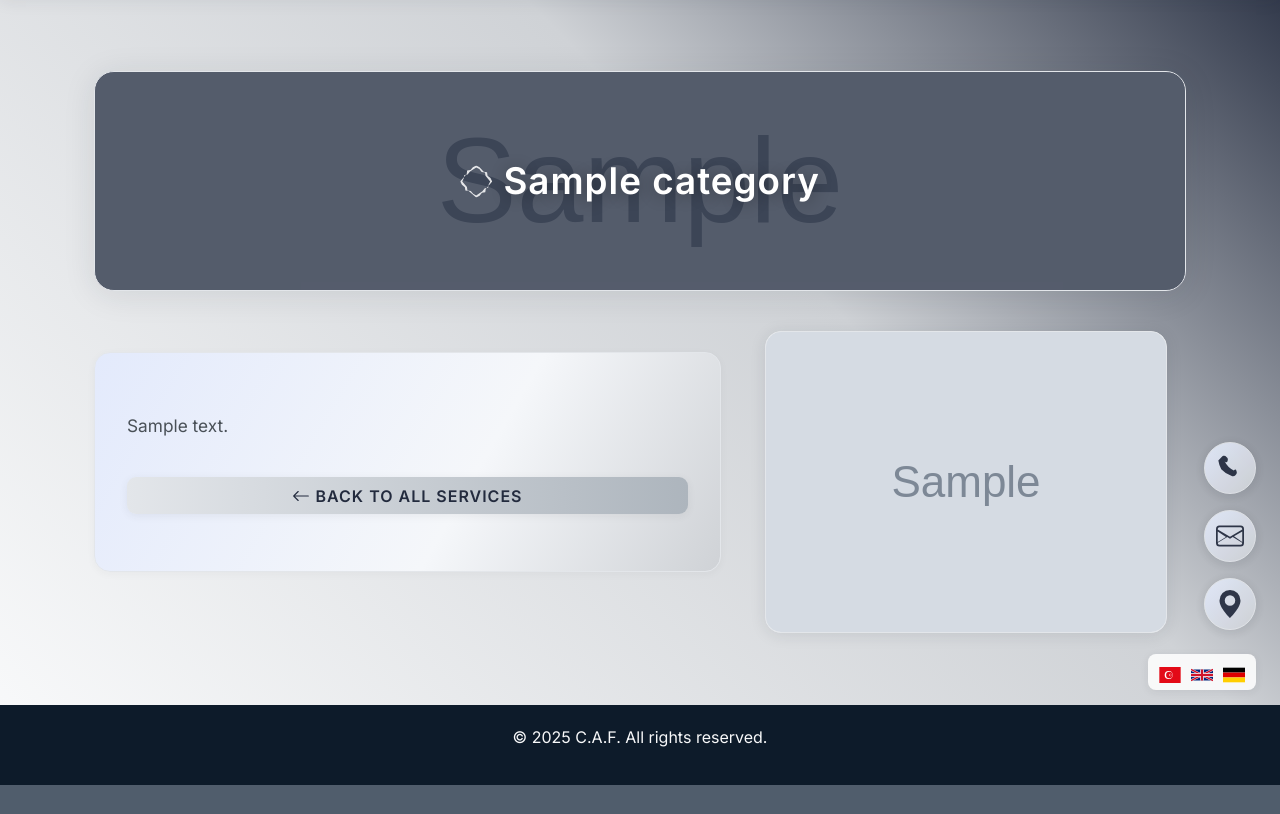
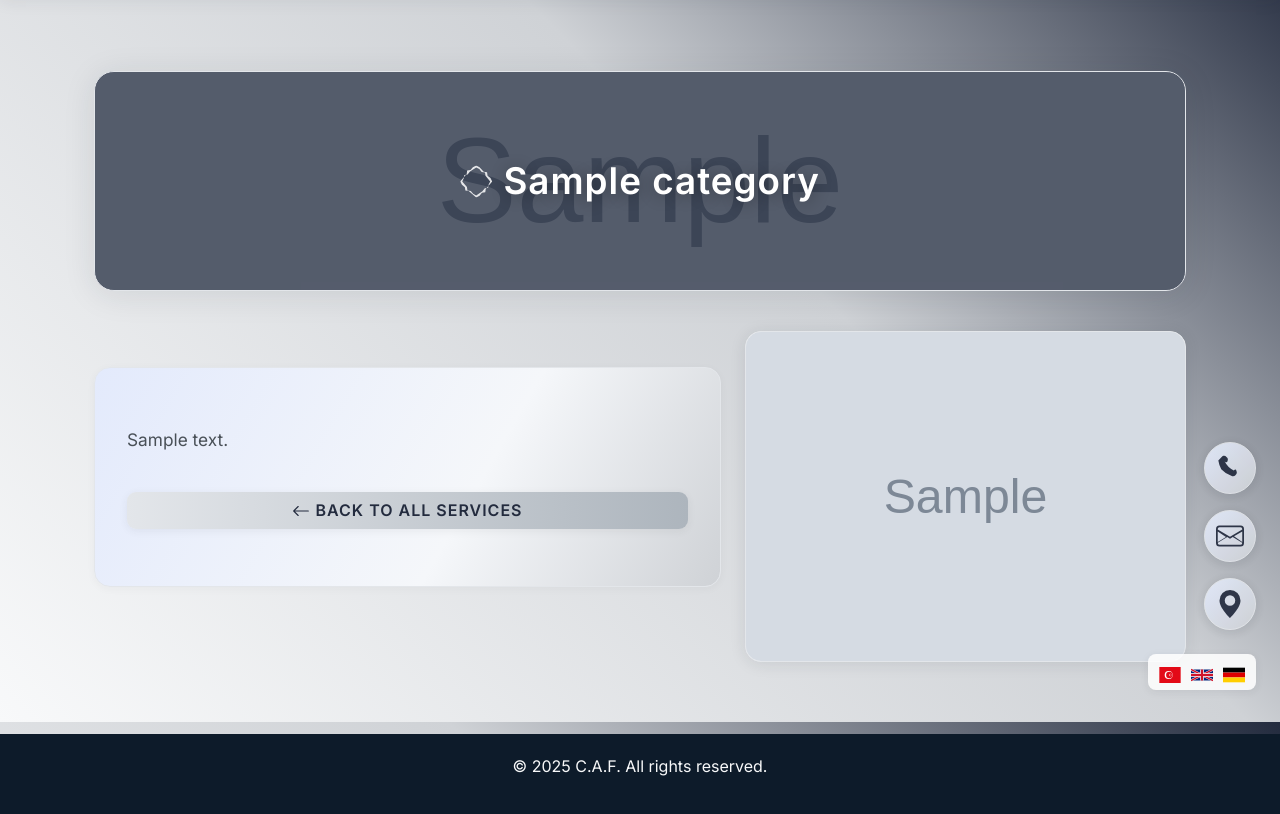
Before and after one commit to Lampa97/Consulting_Company_Website, a Django app: template website/templates/website/category_detail.html in a window 1280 px wide. Shown: the part 78-892 px from the top of the page. Before the commit the page ends 863 px from the top, so only its background shows below. Run offline with Django 5.2, Linux system fonts and the light colour scheme; the template is opened without the code that fills it: most values are stand-ins (such as "Sample title", 1, 10 or a date in 2020); grey boxes marked "Sample" are stand-in pictures.

Commit message:
fixed footer bug

```diff
--- a/templates/base.html
+++ b/templates/base.html
@@ -45,8 +45,6 @@
       }
       main {
         flex: 1 0 auto;
-        display: flex;
-        flex-direction: column;
       }
       .navbar {
         background-color: #0d1b2a; /* dark blue */
@@ -69,7 +67,9 @@
         color: #f8f9fa;
         padding: 20px 0;
         text-align: center;
-        margin-top: 40px;
+        margin-top: 0;
+        position: relative;
+        width: 100%;
       }
       .btn-custom {
         background-color: #495057; /* silver-dark */
@@ -115,7 +115,6 @@
               <a class="nav-link" href="{% url 'website:contact' %}">{% trans "Contacts" %}</a>
             </li>
             <li class="nav-item dropdown ms-3">
-              <!-- Языковой переключатель удалён из хедера -->
             </li>
           </ul>
         </div>
@@ -123,14 +122,14 @@
     </nav>
 
     <!-- Content -->
-    <main class="container py-5">
+  <main class="container py-5" style="flex:1 0 auto;">
       {% block content %}
 
       {% endblock %}
     </main>
 
     <!-- Footer -->
-    <footer style="margin-top: auto;">
+  <footer>
       <div class="container">
         <p>&copy; 2025 C.A.F. All rights reserved.</p>
       </div>
--- a/website/templates/website/category_detail.html
+++ b/website/templates/website/category_detail.html
@@ -71,7 +71,8 @@
 		white-space: pre-line;
 	}
 	.cat-detail-img {
-		max-height: 340px;
+		max-height: 420px;
+		width: 100%;
 		border-radius: 16px;
 		box-shadow: 0 2px 16px 0 rgba(34,40,49,0.10);
 		margin: 0 auto;
```
Also changed, not shown: media/category_backgrounds/cons_G9RLvca.jpeg (added), media/category_backgrounds/consul2.jpeg (added), media/category_images/bus2.jpeg (added), media/category_images/consul1.jpeg (added).
